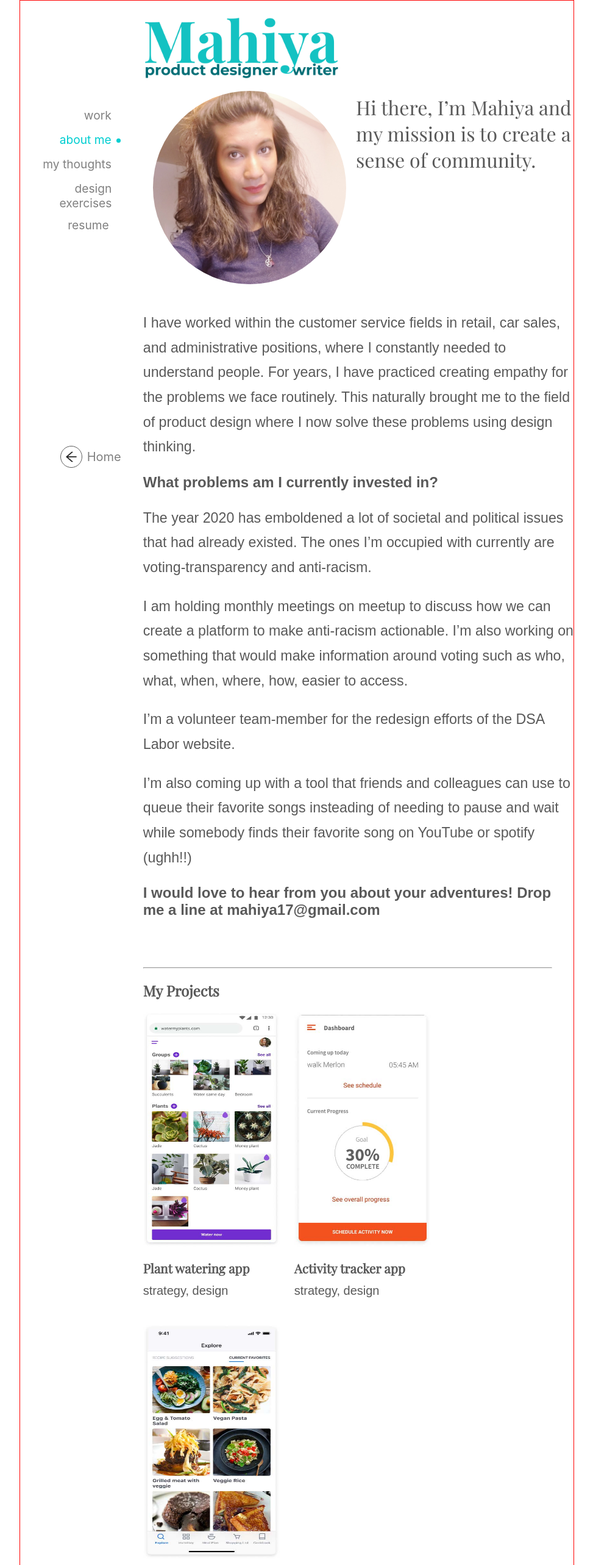
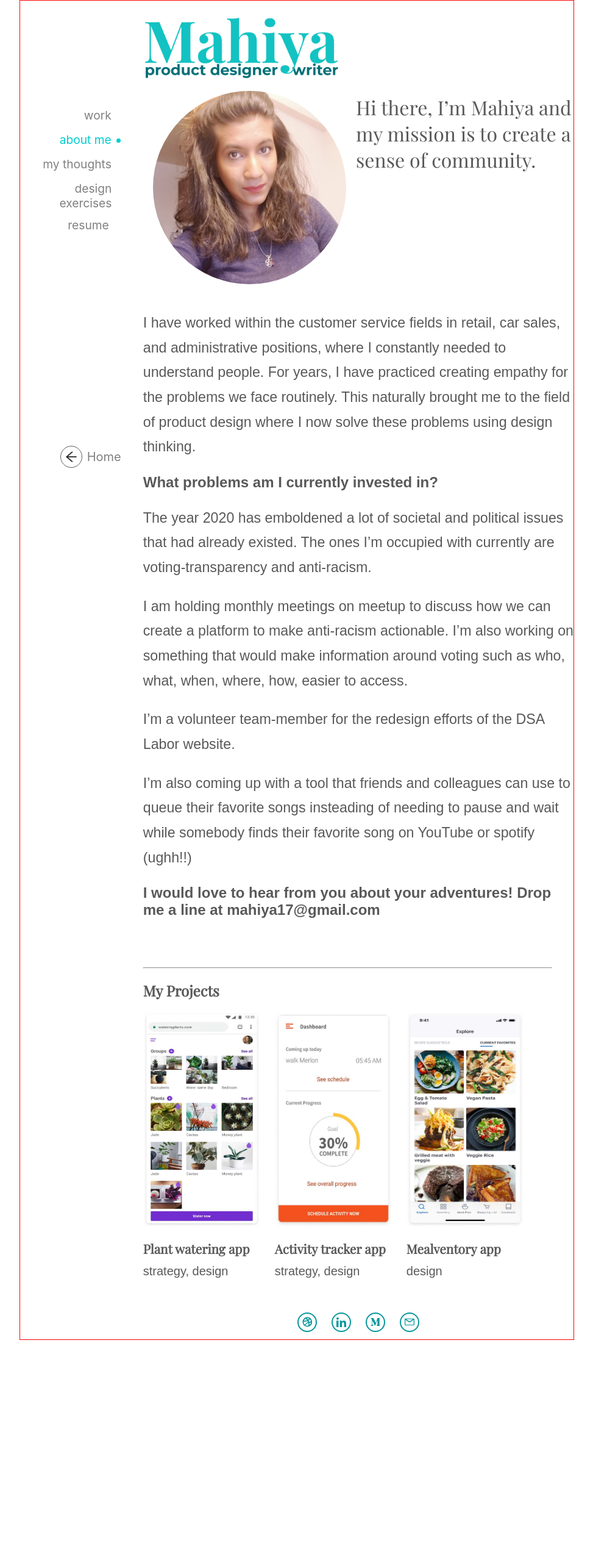
Before and after one commit to vishalicious213/mahiya, a React (Create React App) app: page /about-me in a window 1280 px wide. Shown: the top 2566 px of the page at 61% size, without its empty margins (153-1126 px from the left). After the commit the page ends 2197 px from the top, so only its background shows below. Built offline with nearby package versions, Linux system fonts and the light colour scheme.

Commit message:
updated Projectx3

```diff
--- a/src/styles/projects-footer.css
+++ b/src/styles/projects-footer.css
@@ -5,7 +5,7 @@
 }
 
 .project-3x {
-    width: 14rem;
+    width: 12rem;
     margin-right: 1.5rem;
     margin-bottom: 1.5rem;
 }
@@ -16,13 +16,13 @@
 }
 
 .project-3x-img-container {
-    height: 24rem;
-    width: 14rem;
+    height: 22rem;
+    /* width: 14rem; */
 }
 
 .project-3x-img {
     width: 100%;
-    height: 24rem;
+    height: 22rem;
 }
 
 .project-3x-title {
```
